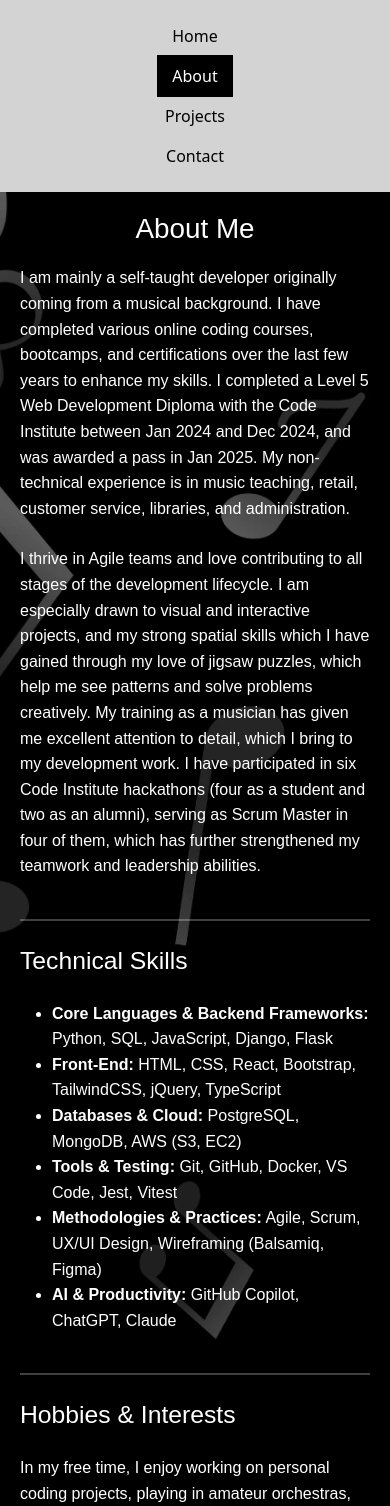
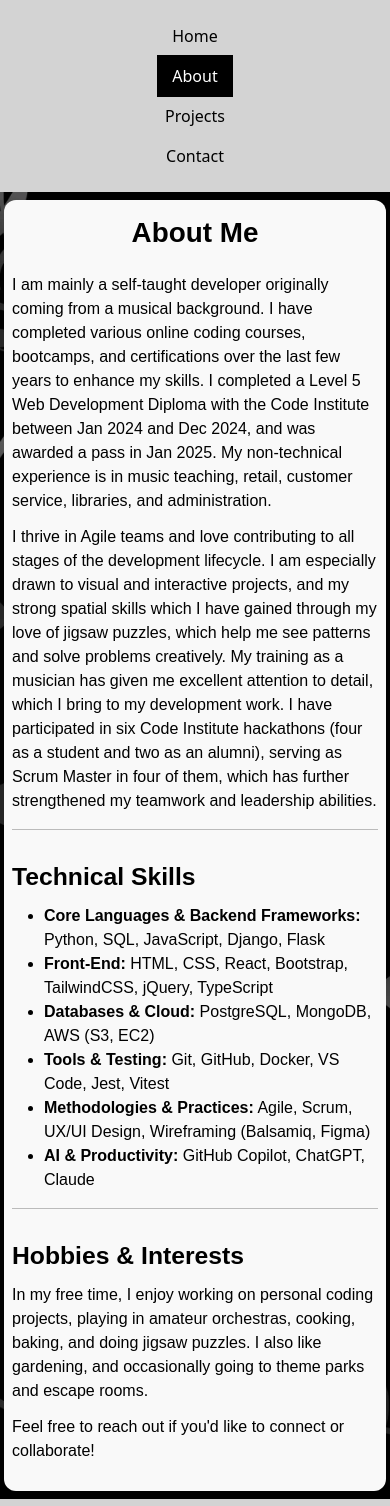
Before and after one commit to hannahro15/Hannah-Portfolio-Site, a React (Create React App) app: page /Hannah-Portfolio-Site/about in a window 390 px wide. Shown: the top 1506 px of the page. Built offline with nearby package versions, Linux system fonts and the light colour scheme.

Commit message:
Add a container with a lighter background, and amend text and other css

```diff
--- a/src/pages/About/About.css
+++ b/src/pages/About/About.css
@@ -1,25 +1,56 @@
-.about {
-    padding: 20px;
-    max-width: 800px;
-    margin: 0 auto;
-    font-family: Arial, sans-serif;
-    line-height: 1.6;
-    color: white;
-    font-weight: 400;
-    flex: 1;
-    min-height: 100vh;
+.about-container {
+        background: #f9f9f9;
+        padding: 2rem;
+        max-width: 800px;
+        margin: 2.5rem auto 2.5rem auto;
+        border-radius: 12px;
+        font-family: Arial, sans-serif;
+        color: black;
+        font-weight: 400;
+        min-height: 100vh;
+}
+
+/* Responsive margins and padding */
+@media (max-width: 900px) {
+    .about-container {
+        margin: 1.5rem 1rem;
+        padding: 1.5rem 1rem;
+    }
+}
+
+@media (max-width: 600px) {
+    .about-container {
+        margin: 0.5rem 0.25rem;
+        padding: 1rem 0.5rem;
+    }
 }
 
 #about-title {
     text-align: center;
-    margin-bottom: 20px;
+    margin-bottom: 1.5rem;
+    font-weight: 700;
 }
 
-.about h1,
-.about h2,
-.about p,
-.about hr {
-    margin-bottom: 25px;
+.about-heading {
+    margin-top: 2rem;
+    margin-bottom: 1rem;
+    font-weight: 600;
+}
+
+.about-container h1,
+.about-container h2,
+.about-container p,
+.about-container hr {
+        margin-bottom: 1.25rem;
+}
+
+@media (max-width: 600px) {
+    .about-container h1,
+    .about-container h2,
+    .about-container p,
+    .about-container hr {
+        margin-bottom: 0.75rem;
+    }
 }
 
 .about hr {
--- a/src/pages/About/About.js
+++ b/src/pages/About/About.js
@@ -2,7 +2,7 @@ import './About.css'
 
 function About() {
     return (
-        <main className="about">
+        <main className="about-container">
             <h1 id="about-title">About Me</h1>
             <p>
                 I am mainly a self-taught developer originally coming from a musical background. I have completed various online coding courses, bootcamps, and certifications over the last few years to enhance my skills. I completed a Level 5 Web Development Diploma with the Code Institute between Jan 2024 and Dec 2024, and was awarded a pass in Jan 2025.
@@ -12,7 +12,7 @@ function About() {
                 I thrive in Agile teams and love contributing to all stages of the development lifecycle. I am especially drawn to visual and interactive projects, and my strong spatial skills which I have gained through my love of jigsaw puzzles, which help me see patterns and solve problems creatively. My training as a musician has given me excellent attention to detail, which I bring to my development work. I have participated in six Code Institute hackathons (four as a student and two as an alumni), serving as Scrum Master in four of them, which has further strengthened my teamwork and leadership abilities.
             </p>
             <hr></hr>
-            <h2>Technical Skills</h2>
+            <h2 className="about-heading">Technical Skills</h2>
             <ul>
                 <li><strong>Core Languages & Backend Frameworks:</strong> Python, SQL, JavaScript, Django, Flask</li>
                 <li><strong>Front-End:</strong> HTML, CSS, React, Bootstrap, TailwindCSS, jQuery, TypeScript</li>
@@ -22,7 +22,7 @@ function About() {
                 <li><strong>AI & Productivity:</strong> GitHub Copilot, ChatGPT, Claude</li>
             </ul>
             <hr></hr>
-            <h2>Hobbies & Interests</h2>
+            <h2 className="about-heading">Hobbies & Interests</h2>
             <p>In my free time, I enjoy working on personal coding projects, playing in amateur orchestras, cooking, baking, and doing jigsaw puzzles. I also like gardening, and occasionally going to theme parks and escape rooms.
             </p>
             <p>Feel free to reach out if you'd like to connect or collaborate!</p>
```
